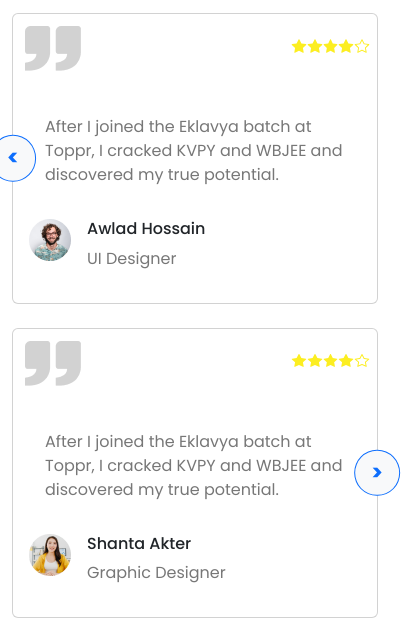
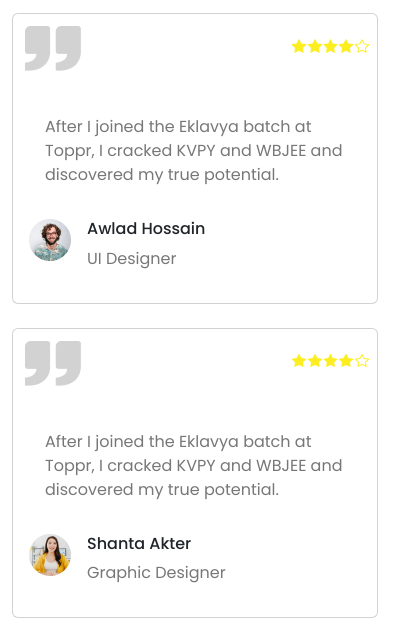
Before and after one commit to mmozammel99/Toppr, a plain HTML site: page index.html in a window 390 px wide. Shown: the part 8150-8770 px from the top of the page, 416 px wide, since content can reach past the window. Drawn offline with nearby package versions, Linux system fonts and the light colour scheme.

Commit message:
final 2.0

```diff
--- a/index.html
+++ b/index.html
@@ -381,7 +381,7 @@
             <div class=" row row-cols-1 row-cols-md-2 g-4">
                 <div class="col-12 col-lg-6">
                     <div class="card position-relative">
-                        <div class="position-absolute top-50 start-0 translate-middle ">
+                        <div class="d-none d-md-inline position-absolute top-50 start-0 translate-middle ">
                             <button type="button" class="btn fs-4 border-primary rounded-circle m-3 px-3 text-primary btn-light">
                                 <strong><</strong></button>
                         </div>
@@ -414,7 +414,7 @@
                 </div>
                 <div class=" col-12 col-lg-6">
                     <div class="card position-relative">
-                        <div class="position-absolute top-50 start-100 translate-middle ">
+                        <div class="d-none d-md-inline position-absolute top-50 start-100 translate-middle ">
                             <button type="button" class="btn fs-4 border-primary rounded-circle m-3 px-3 text-primary btn-light">
                                 <strong>></strong></button>
                         </div>
```
